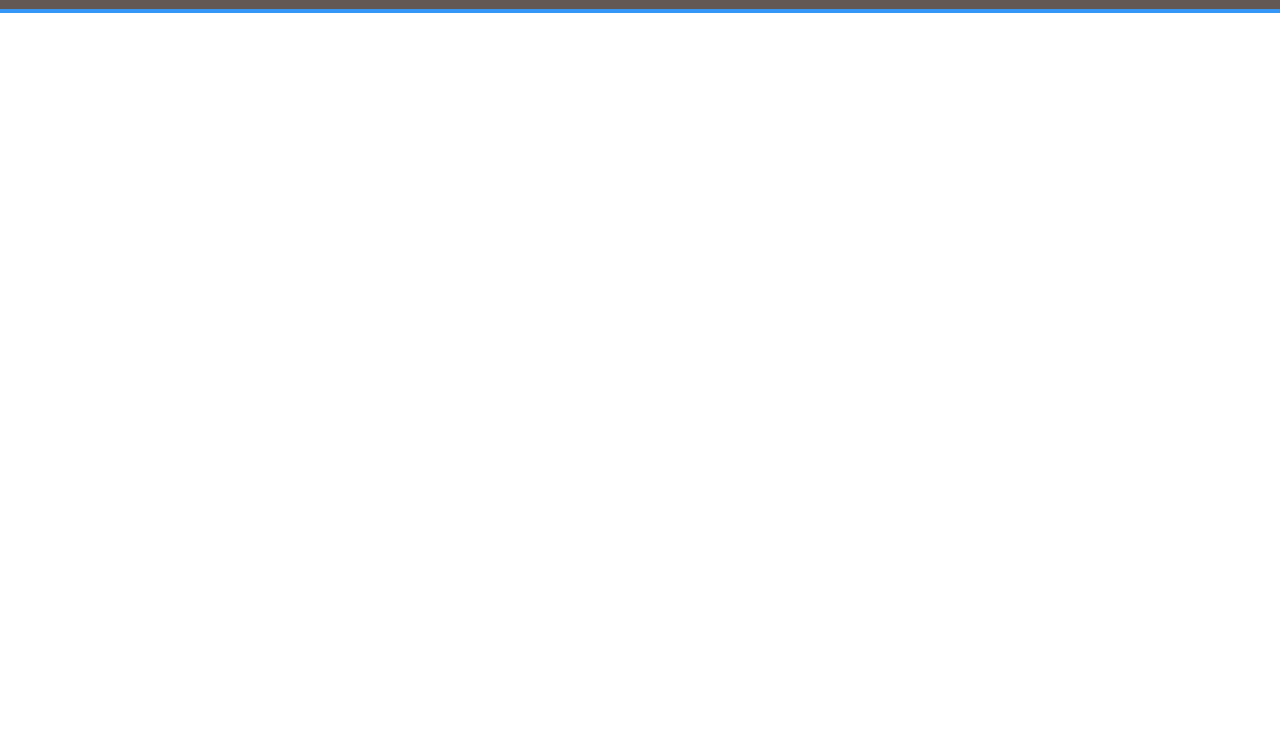
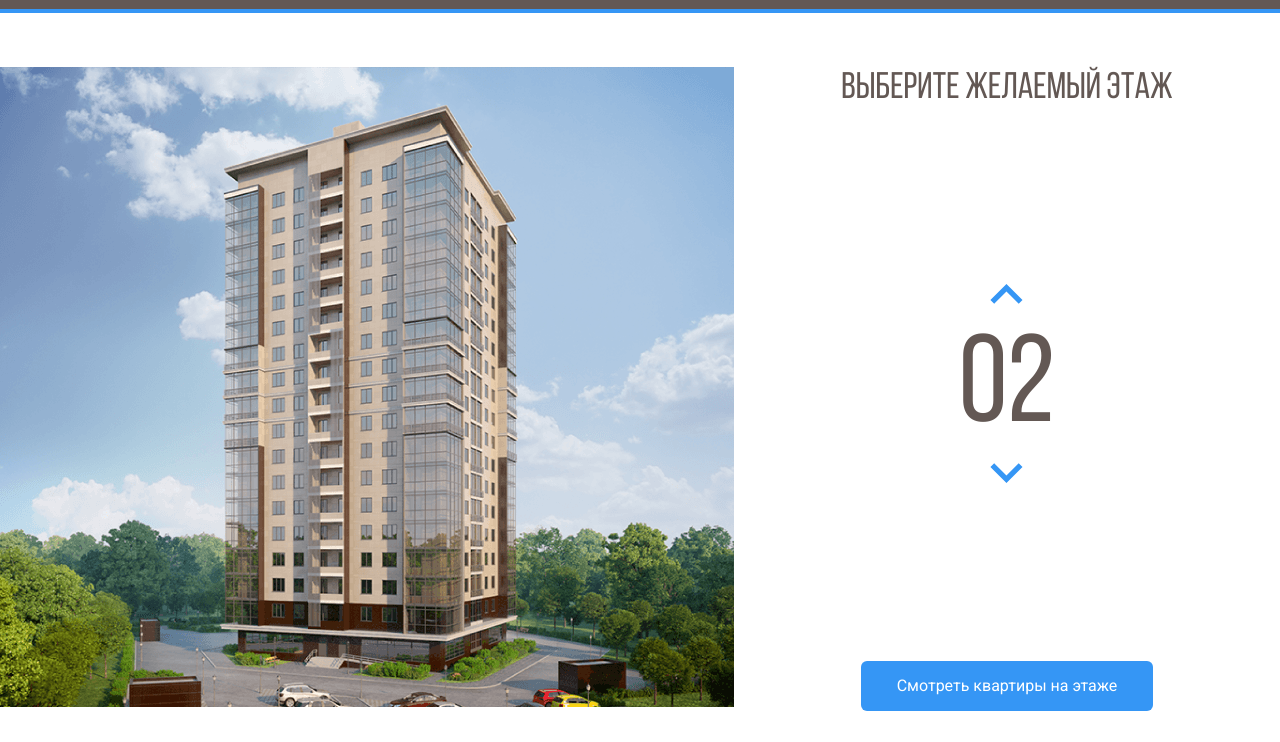
Before and after one commit to knatger/melody, a plain HTML site: page index.html in a window 1280 px wide. Shown: the part 58-800 px from the top of the page. Drawn offline with Linux system fonts and the light colour scheme.

Commit message:
Add files via upload

```diff
--- a/css/style.css
+++ b/css/style.css
@@ -1,3 +1,13 @@
+@font-face {
+  font-family: "Bebas Neue";
+  src: local("BebasNeueRegular"),
+    url("../fonts/BebasNeueRegular.woff2") format("woff2"),
+    url("../fonts/BebasNeueRegular.woff") format("woff");
+  font-weight: normal;
+  font-style: normal;
+  font-display: swap;
+}
+
 * {
   box-sizing: border-box;
 }
@@ -48,3 +58,61 @@ body {
   text-decoration: none;
   color: #fff;
 }
+.main {
+  max-width: 1280px;
+  margin: auto;
+  padding-top: 54px;
+  display: flex;
+}
+.main-info {
+  flex-grow: 1;
+  text-align: center;
+  display: flex;
+  flex-direction: column;
+  align-items: center;
+  justify-content: space-between;
+}
+.home-image path {
+  /*задаем стили
+  элементам path из svg*/
+  opacity: 0;
+  cursor: pointer;
+}
+.home-image path:hover {
+  opacity: 1;
+}
+.counter-group {
+  display: flex;
+  flex-direction: column;
+  align-items: center;
+}
+.counter-button {
+  background-color: #fff;
+  border: none;
+  cursor: pointer;
+}
+.counter-arrow-down {
+  transform: rotateX(180deg);
+}
+.main-title {
+  font-family: "Bebas Neue", sans-serif;
+  font-weight: normal;
+  font-size: 37px;
+  line-height: 44px;
+  color: #635854;
+  margin: 0;
+}
+.counter {
+  color: #635854;
+  font-size: 124px;
+  font-family: "Bebas Neue", sans-serif;
+  margin-top: 10px;
+}
+.button-primary {
+  background: #3596f5;
+  border-radius: 6px;
+  color: #fff;
+  border: none;
+  padding: 16px 36px;
+  cursor: pointer;
+}
--- a/index.html
+++ b/index.html
@@ -7,7 +7,7 @@
   <title>Document</title>
   <link rel="preconnect" href="https://fonts.googleapis.com">
   <link rel="preconnect" href="https://fonts.gstatic.com" crossorigin>
-  <link href="https://fonts.googleapis.com/css2?family=Roboto:wght@400;700&display=swap" rel="stylesheet">
+  <link href="https://fonts.googleapis.com/css2?family=Roboto:wght@400;500;700&display=swap" rel="stylesheet">
   <link rel="stylesheet" href="css/normalize.css">
   <link rel="stylesheet" href="css/style.css">
 </head>
@@ -41,5 +41,56 @@
     </div>
     <!-- /.navbar -->
   </header>
+
+  <main class="main">
+    <div class="main-image">
+      <svg class="home-image" width="734" height="640" viewBox="0 0 734 640" fill="none" xmlns="http://www.w3.org/2000/svg"
+        xmlns:xlink="http://www.w3.org/1999/xlink">
+        <rect width="734" height="640" fill="url(#pattern0)" />
+        <defs>
+          <pattern id="pattern0" patternContentUnits="objectBoundingBox" width="1" height="1">
+            <use xlink:href="#image0_1_86" transform="translate(-0.00408719) scale(0.0013624 0.0015625)" />
+          </pattern>
+          <image id="image0_1_86" width="740" height="640" xlink:href="img/home.png" />
+        </defs>
+        <path d="M222 529L442.8 537L512 523.3V545L443.5 564.7L222 553.7V529Z" fill="#3595F6" fill-opacity="0.75" />
+        <path d="M223 527V502L443.3 505.3L513 502V522L443.7 535L223 527Z" fill="#3595F6" fill-opacity="0.75" />
+        <path d="M223 501V476H444H513V499L445 506L223 501Z" fill="#3595F6" fill-opacity="0.75" />
+        <path d="M223 476V451L444.3 447.3L512 454V476H444" fill="#3595F6" fill-opacity="0.75" />
+        <path d="M223 450V424L444.5 420.7L513 431.7V453L444 446.3L223 450Z" fill="#3595F6" fill-opacity="0.75" />
+        <path d="M222 423V399.3L443 387L514 410V431.3L443 419L222 423Z" fill="#3595F6" fill-opacity="0.75" />
+        <path d="M222 401V376L444.2 359.7L514 388.3V409L443.7 387.3L222 401Z" fill="#3595F6" fill-opacity="0.75" />
+        <path d="M222 376V351L444.5 330.7L514 367.3V388L442 359.3L222 376Z" fill="#3595F6" fill-opacity="0.75" />
+        <path d="M222 350V326L445 301.3L514 345.3V367L444.7 329L222 350Z" fill="#3595F6" fill-opacity="0.75" />
+        <path d="M222 325V301L444.5 272.3L514 323.3V344L443.7 301.7L222 325Z" fill="#3595F6" fill-opacity="0.75" />
+        <path d="M221 301V277L443.3 244L514 303.3V323L444 272.3L221 301Z" fill="#3595F6" fill-opacity="0.75" />
+        <path d="M222 276V252L443.2 217L513 281V302L444.3 243.7L222 276Z" fill="#3595F6" fill-opacity="0.75" />
+        <path d="M222 251V226L444.3 188L513 258.3V279L444 215L222 251Z" fill="#3595F6" fill-opacity="0.75" />
+        <path d="M222 226V201L442.8 157.3L513 236.3V259L444 185.7L222 226Z" fill="#3595F6" fill-opacity="0.75" />
+        <path d="M223 202V177L443 129L513 214V237L442.3 157.7L223 202Z" fill="#3595F6" fill-opacity="0.75" />
+        <path d="M222 177V152L441.8 100L513 192.3V215L443.3 128.7L222 177Z" fill="#3595F6" fill-opacity="0.75" />
+        <path d="M222 152V126L444 69.3L513 171V192L443.7 100.3L222 152Z" fill="#3595F6" fill-opacity="0.75" />
+
+      </svg>
+
+    </div>
+    <!-- /.main-image -->
+    <div class="main-info">
+      <h2 class="main-title">Выберите желаемый этаж</h2>
+      <div class="counter-group">
+        <button class="counter-button counter-up">
+          <img src="img/arrow.svg" alt="arrow-up" class="counter-arrow counter-arrow-up">
+        </button>
+        <span class="counter">02</span>
+        <button class="counter-button counter-down">
+          <img src="img/arrow.svg" alt="arrow-down" class="counter-arrow counter-arrow-down">
+        </button>
+      </div>
+      <!-- /.counter-group -->
+      <button class="button button-primary">Смотреть квартиры на этаже</button>
+
+    </div>
+  </main>
+  <!-- /.main -->
 </body>
 </html>
```
Also changed, not shown: fonts/BebasNeueRegular.woff (added), fonts/BebasNeueRegular.woff2 (added), img/Group 3.svg (added), img/arrow.svg (added), img/home.png (added).
